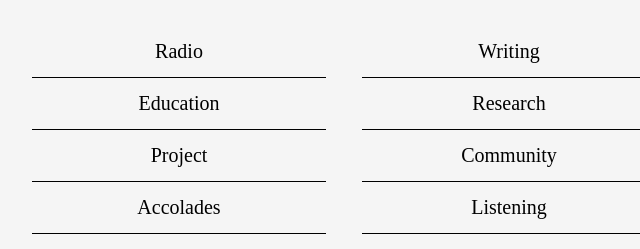
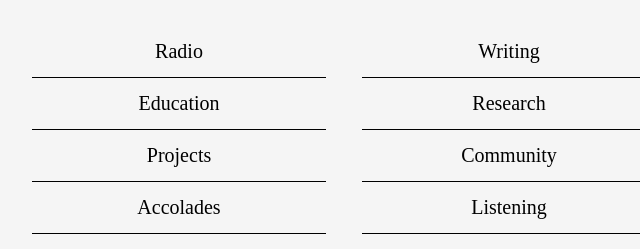
Before and after one commit to jackbardwell/personal-site, a plain HTML site: page index.html in a window 1280 px wide. Shown: the top 249 px of the page, 324-964 px from the left. Drawn offline with Linux system fonts and the light colour scheme.

Commit message:
Update index.html

```diff
--- a/index.html
+++ b/index.html
@@ -83,7 +83,7 @@
     </div>
 
 
-    <div class="accordion">Project</div>
+    <div class="accordion">Projects</div>
 
     <div class="panel">
     <p>All my work is a form of education in one way or another. Either through directly creating learning envronments or moments that generate knowledge. But here is a list of some of my formal exploits often in the form of workshops.</p>
```
